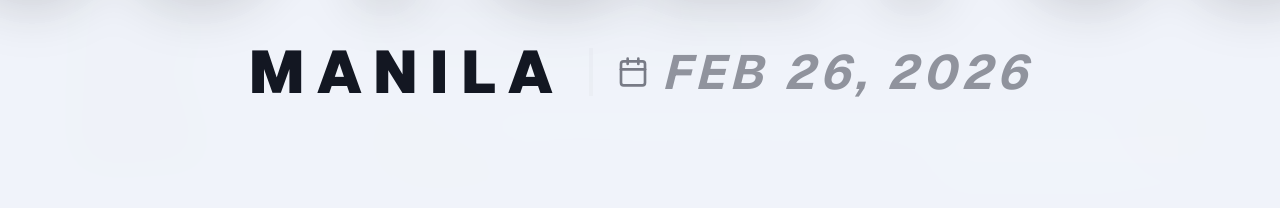
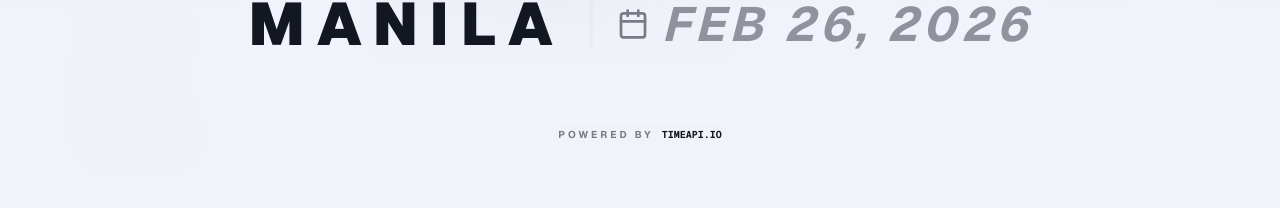
Before and after one commit to jonreygalera/mreycode-signal, a Next.js app: page /docs in a window 1280 px wide. Both pictures are taken after a click on the button 736 px from the left and 28 px from the top of the page. Shown: the part 496-704 px from the top of the page. Built offline with nearby package versions, Linux system fonts and the light colour scheme; no server answers.

Commit message:
feat: add Clock component with timezone selection, real-time updates, and a maximized view.

```diff
--- a/src/components/clock.tsx
+++ b/src/components/clock.tsx
@@ -200,6 +200,20 @@ export function Clock() {
                 </div>
               </div>
 
+              <div className="flex flex-col items-center gap-2 mt-8">
+                <div className="flex items-center gap-2 px-4 py-2 rounded-full bg-white/5 border border-white/10 backdrop-blur-sm">
+                  <span className="text-[10px] font-bold text-muted uppercase tracking-[0.3em]">Powered by</span>
+                  <a
+                    href="https://timeapi.io"
+                    target="_blank"
+                    rel="noopener noreferrer"
+                    className="text-[10px] font-mono font-bold text-primary hover:underline"
+                  >
+                    TIMEAPI.IO
+                  </a>
+                </div>
+              </div>
+
               <button
                 onClick={() => setIsMaximized(false)}
                 className="absolute top-10 right-10 p-4 hover:bg-white/10 rounded-full transition-all text-muted hover:text-foreground group"
```
